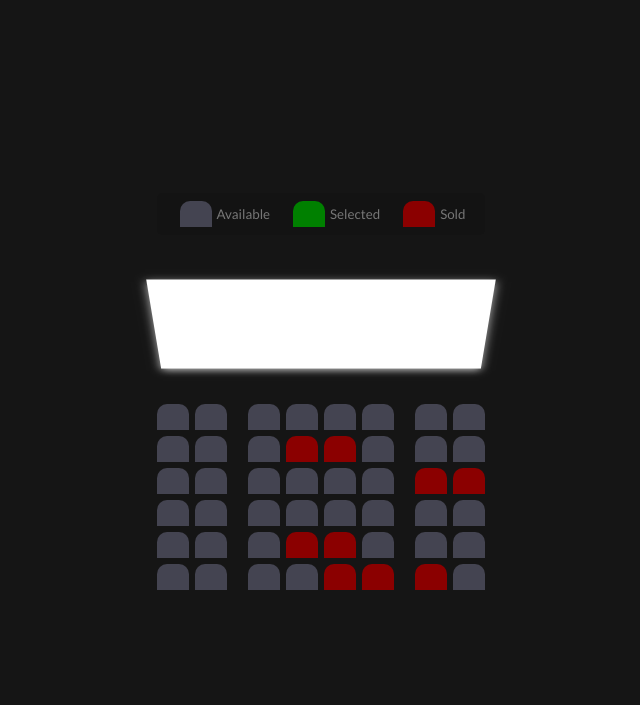
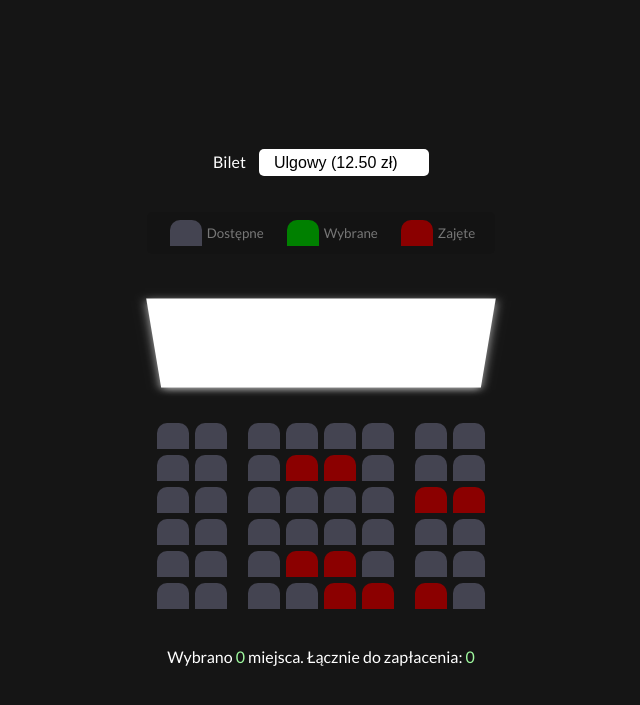
Before and after one commit to umilewska/wwwProject, a Flask app: page /seanseBatman/seats in a window 1280 px wide. Shown: the top 705 px of the page, without its empty margins (319-959 px from the left). Run offline with Flask 2, Linux system fonts and the light colour scheme.

Commit message:
Sala miejsc (bilety + JS)

```diff
--- a/static/styles/seat_style.css
+++ b/static/styles/seat_style.css
@@ -14,6 +14,22 @@ body {
   height: 100vh;
   font-family: "Lato", sans-serif;
   margin: 0;
+}
+
+.movie-container {
+  margin: 20px 0;
+}
+
+.movie-container select {
+  background-color: #fff;
+  border: 0;
+  border-radius: 5px;
+  font-size: 16px;
+  margin-left: 10px;
+  padding: 5px 15px 5px 15px;
+  -moz-appearance: none;
+  -webkit-appearance: none;
+  appearance: none;
 }
 
 .container {
@@ -89,3 +105,11 @@ body {
   transform: rotateX(-48deg);
   box-shadow: 0 3px 10px rgba(255, 255, 255, 0.7);
 }
+
+p.text{
+    margin: 5px 0;
+}
+
+p.text span{
+    color: rgb(158, 248, 158);
+}
--- a/templates/seats.html
+++ b/templates/seats.html
@@ -8,19 +8,26 @@
     <title>Movie Seat Booking</title>
   </head>
   <body>
+    <div class="movie-container">
+      <label> Bilet</label>
+      <select id="movie">
+        <option value="12.50">Ulgowy (12.50 zł)</option>
+        <option value="17.50">Normalny (17.50 zł)</option>
+      </select>
+    </div>
 
     <ul class="showcase">
       <li>
         <div class="seat"></div>
-        <small>Available</small>
+        <small>Dostępne</small>
       </li>
       <li>
         <div class="seat selected"></div>
-        <small>Selected</small>
+        <small>Wybrane</small>
       </li>
       <li>
         <div class="seat sold"></div>
-        <small>Sold</small>
+        <small>Zajęte</small>
       </li>
     </ul>
     <div class="container">
@@ -88,6 +95,13 @@
         <div class="seat"></div>
       </div>
     </div>
-    <script src="../static/actions/seats_script.js"></script>
+
+    <p class="text">
+      Wybrano <span id="count">0</span> miejsca. Łącznie do zapłacenia: <span
+        id="total"
+        >0</span
+      >
+    </p>
+    <script src="{{ url_for('static',filename='actions/seats_script.js')}}"></script>
   </body>
 </html>
```
